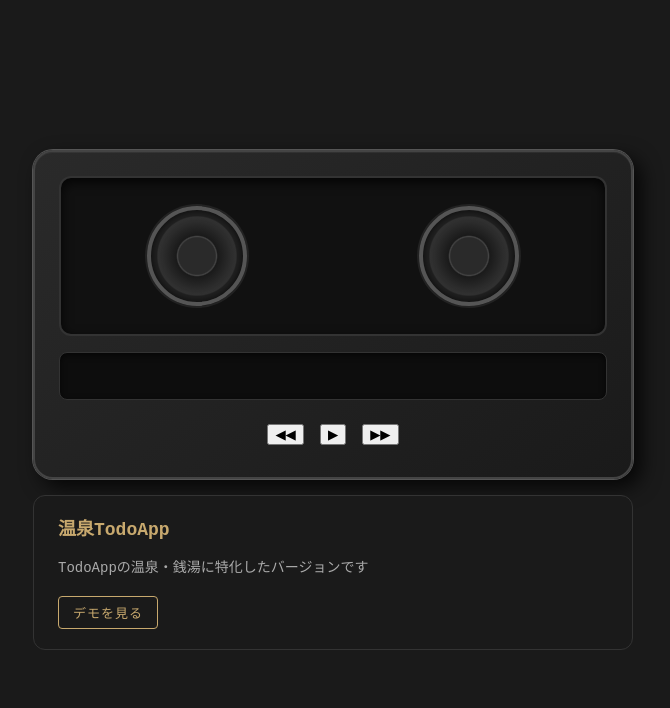
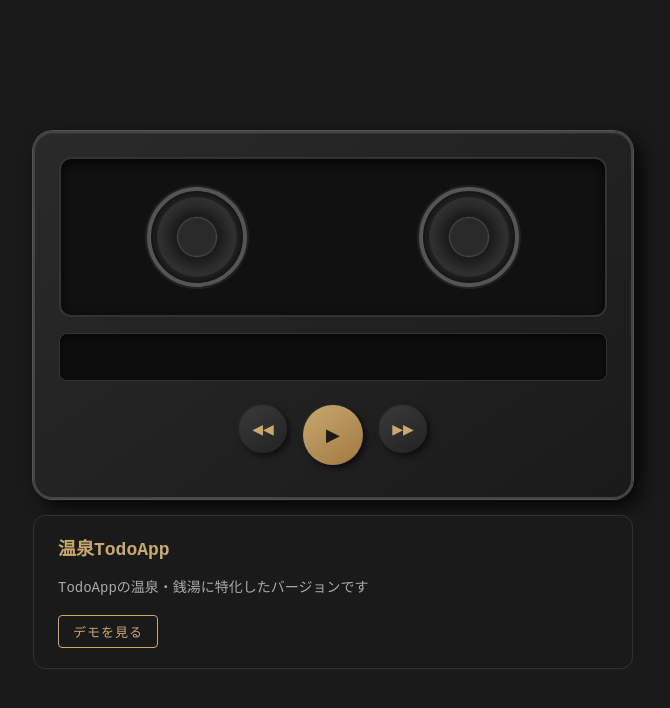
Before and after one commit to komekoneko/BoomboxApp, a React (Vite) app in the folder boombox/: page / in a window 1280 px wide. Shown: the top 708 px of the page, without its empty margins (307-977 px from the left). Built offline with nearby package versions, Linux system fonts and the light colour scheme.

Commit message:
add BoomBox内のボタン用 cssの追加

```diff
--- a/boombox/src/App.css
+++ b/boombox/src/App.css
@@ -160,3 +160,44 @@ body {
   background: #c8a96e;
   color: #1a1a1a;
 }
+
+/* ボタン共通 */
+.button button {
+  width: 48px;
+  height: 48px;
+  border: none;
+  border-radius: 50%;
+  background: linear-gradient(145deg, #3a3a3a, #222);
+  color: #c8a96e;
+  font-size: 14px;
+  cursor: pointer;
+  box-shadow:
+    3px 3px 6px rgba(0, 0, 0, 0.6),
+    -1px -1px 3px rgba(255, 255, 255, 0.05);
+  transition: all 0.1s ease;
+}
+
+.button button:hover {
+  background: linear-gradient(145deg, #444, #2a2a2a);
+  color: #e0c080;
+}
+
+.button button:active {
+  box-shadow:
+    inset 2px 2px 4px rgba(0, 0, 0, 0.6),
+    inset -1px -1px 2px rgba(255, 255, 255, 0.05);
+  transform: scale(0.96);
+}
+
+/* 再生・停止ボタンだけ少し大きく */
+.button button:nth-child(2) {
+  width: 60px;
+  height: 60px;
+  font-size: 18px;
+  background: linear-gradient(145deg, #c8a96e, #a07840);
+  color: #1a1a1a;
+}
+
+.button button:nth-child(2):hover {
+  background: linear-gradient(145deg, #e0c080, #b08850);
+}
```
